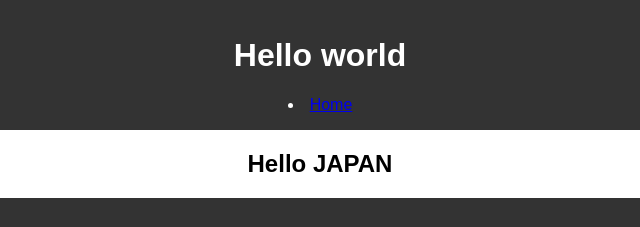
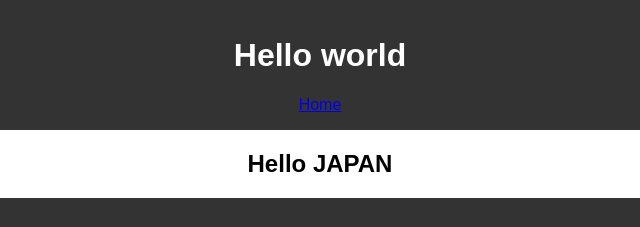
Before and after one commit to Hiroki1029-p/Hiroki1029-p.github.io, a plain HTML site: page index.html in a window 1280 px wide. Shown: the top 227 px of the page, 320-960 px from the left. Drawn offline with Linux system fonts and the light colour scheme.

```diff
--- a/main.css
+++ b/main.css
@@ -39,3 +39,7 @@
     bottom: 0;
     width: 100%;
 }
+
+.navber {
+    list-style-type: none;
+}
```
